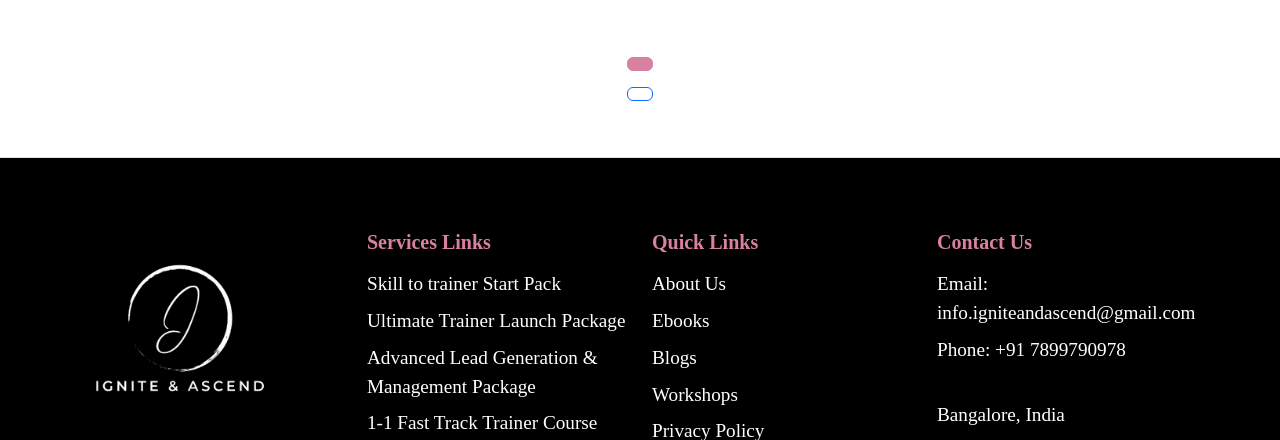
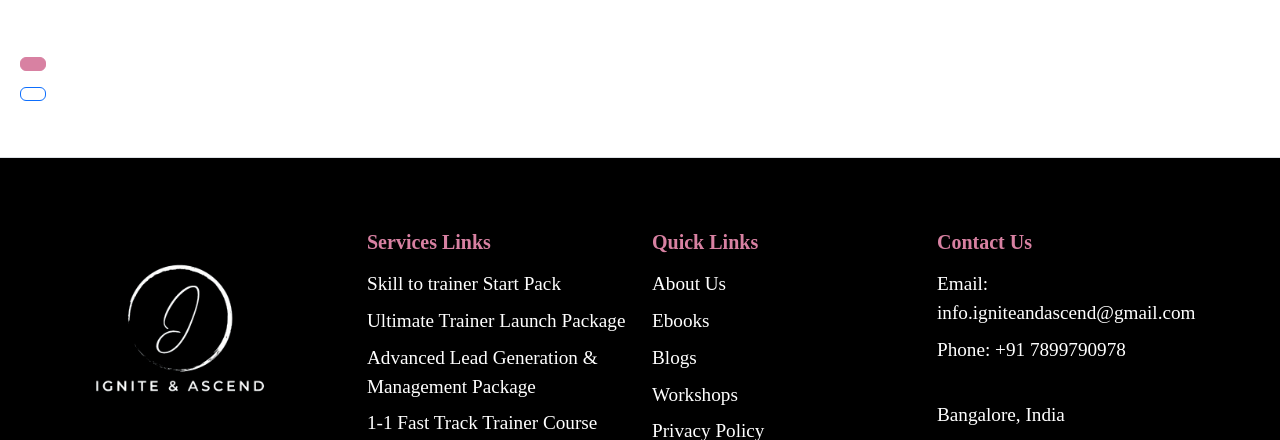
Before and after one commit to dselva-2005/igniteandascend, a Django app: page /live-session/ in a window 1280 px wide. Shown: the part 209-649 px from the top of the page. Run offline with Django 5.2, Linux system fonts and the light colour scheme; data that the repository does not hold is empty; some web fonts are replaced.

Commit message:
editable final

```diff
--- a/app/templates/live_session.html
+++ b/app/templates/live_session.html
@@ -16,7 +16,7 @@
    </header>
    <div class="container-fluid">
       {{ page.content1|safe }}
-        <div class="mt-4 text-center">
+        <div class="mt-4">
             {{ page.clarity_call_html1|safe }}
             <a href="{{ page.clarity_call_link1 }}" class="btn btn-primary m-2">{{ page.clarity_call_button1 }}</a>
             <br>
```
